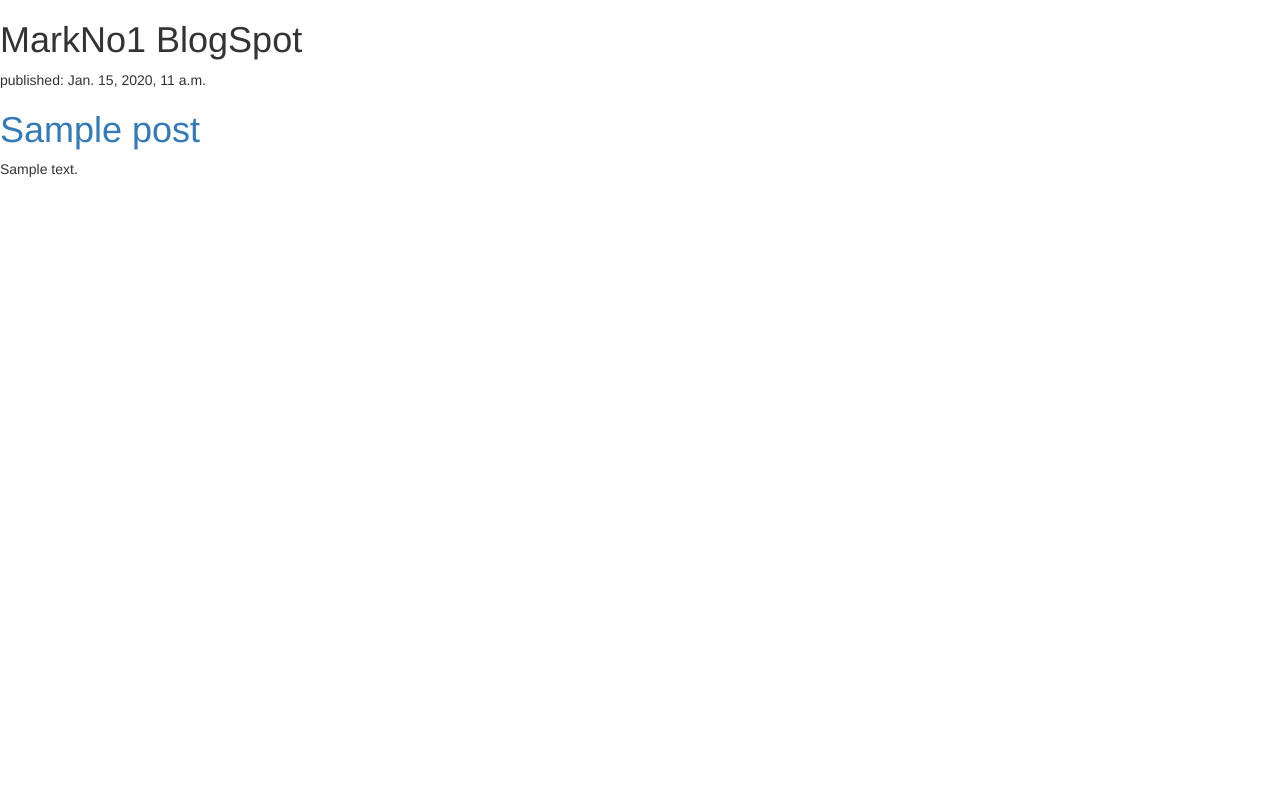
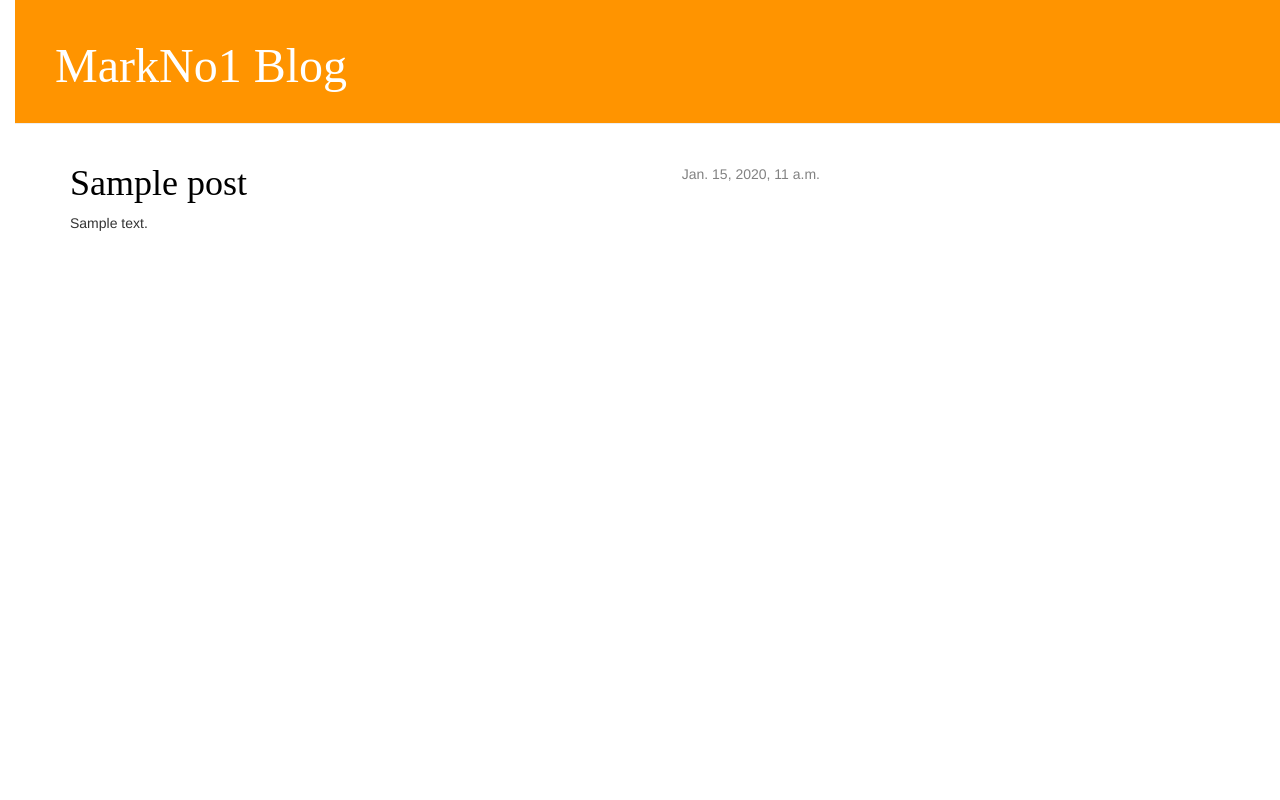
Before and after one commit to MarkNo1/myFirstBlog, a Django app: template blog/templates/blog/post_list.html in a window 1280 px wide. Run offline with Django 3.2, Linux system fonts and the light colour scheme; the template is opened without the code that fills it: values that come from a table or form of the project are taken from there, others are empty; tables that the repository leaves empty hold one stand-in row (values such as "Sample post"); some libraries are stand-ins or nearby versions.

Commit message:
New Stuff ! A lot of CSS

```diff
--- /dev/null
+++ b/blog/static/css/blog.css
@@ -0,0 +1,53 @@
+.page-header {
+    background-color: #ff9400;
+    margin-top: 0;
+    padding: 20px 20px 20px 40px;
+}
+
+.page-header h1, .page-header h1 a, .page-header h1 a:visited, .page-header h1 a:active {
+    color: #ffffff;
+    font-size: 36pt;
+    text-decoration: none;
+}
+
+.content {
+    margin-left: 40px;
+}
+
+
+h1, h2, h3, h4 {
+font-family: 'Saira Condensed';
+}
+
+.date {
+float: right;
+color: #828282;
+}
+
+.save {
+float: right;
+}
+
+.post-form textarea, .post-form input {
+width: 100%;
+}
+
+.top-menu, .top-menu:hover, .top-menu:visited {
+color: #ffffff;
+float: right;
+font-size: 26pt;
+margin-right: 20px;
+}
+
+.post {
+margin-bottom: 70px;
+}
+
+.post h1 a, .post h1 a:visited {
+color: #000000;
+}
+
+
+body {
+    padding-left: 15px;
+}
--- /dev/null
+++ b/blog/templates/blog/base.html
@@ -0,0 +1,23 @@
+{% load staticfiles %}
+<html>
+    <head>
+        <title>MarkNo1 blog</title>
+        <link rel="stylesheet" href="//maxcdn.bootstrapcdn.com/bootstrap/3.2.0/css/bootstrap.min.css">
+        <link rel="stylesheet" href="//maxcdn.bootstrapcdn.com/bootstrap/3.2.0/css/bootstrap-theme.min.css">
+        <link href='//fonts.googleapis.com/css?family=Lobster&subset=latin,latin-ext' rel='stylesheet' type='text/css'>
+        <link rel="stylesheet" href="{% static 'css/blog.css' %}">
+    </head>
+    <body>
+    <div class="page-header">
+        <h1><a href="/">MarkNo1 Blog</a></h1>
+    </div>
+    <div class="content container">
+        <div class="row">
+            <div class="col-md-8">
+            {% block content %}
+            {% endblock %}
+            </div>
+        </div>
+    </div>
+</body>
+</html>
--- a/blog/templates/blog/post_list.html
+++ b/blog/templates/blog/post_list.html
@@ -1,17 +1,13 @@
-<html>
-    <head>
-        <link rel="stylesheet" href="//maxcdn.bootstrapcdn.com/bootstrap/3.2.0/css/bootstrap.min.css">
-        <link rel="stylesheet" href="//maxcdn.bootstrapcdn.com/bootstrap/3.2.0/css/bootstrap-theme.min.css">
-        <title>MarkNo1 blog</title>
-    </head>
-    <h1> MarkNo1 BlogSpot</h1>
-    <body>
-      {% for post in posts %}
-      <div>
-        <p>published: {{ post.published_date }}</p>
-          <h1><a href="">{{ post.title }}</a></h1>
-        <p>{{ post.text|linebreaksbr }}</p>
-      </div>
-      {% endfor %}
-    </body>
-</html>
+{% extends 'blog/base.html' %}
+
+{% block content %}
+    {% for post in posts %}
+        <div class="post">
+            <div class="date">
+                {{ post.published_date }}
+            </div>
+            <h1><a href="">{{ post.title }}</a></h1>
+            <p>{{ post.text|linebreaksbr }}</p>
+        </div>
+    {% endfor %}
+{% endblock content %}
```
